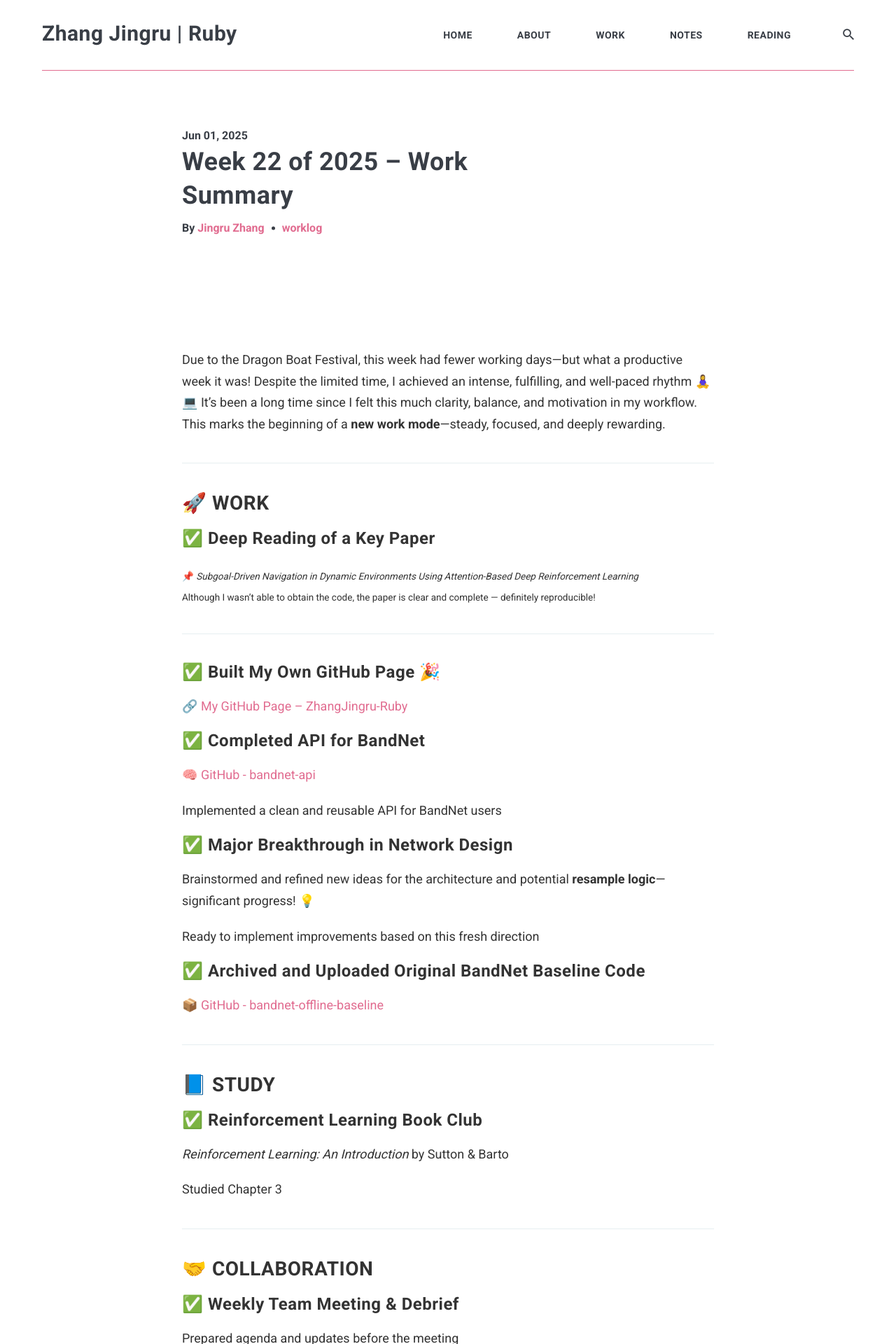
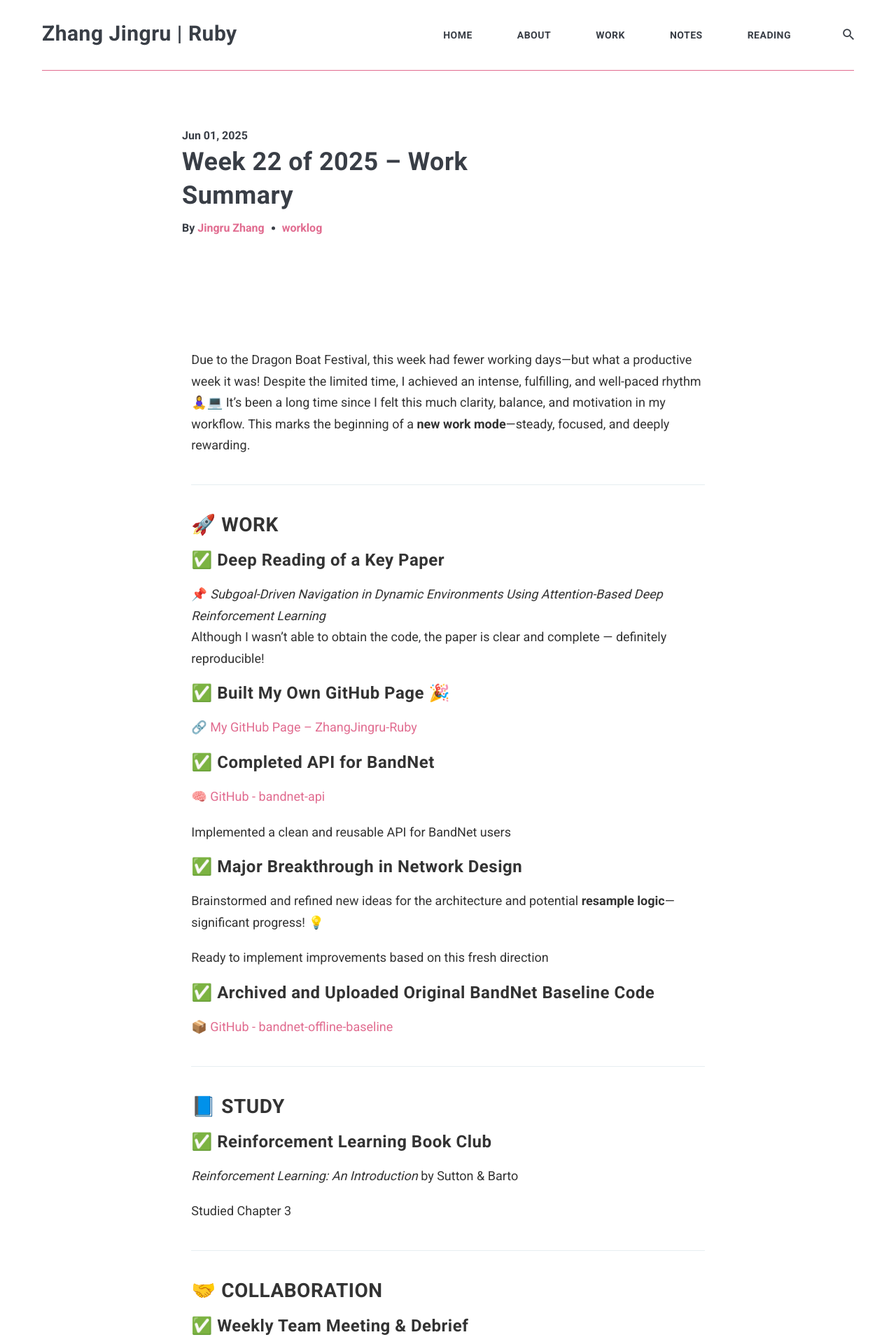
Before and after one commit to ZhangJingru-Ruby/ZhangJingru-Ruby.github.io, a Jekyll site: the page built from _posts/2025-05-30-week22-worklog.md, in a window 1280 px wide. Shown: the top 1920 px of the page at 70% size. Built offline with Jekyll 4.4.1, drawn with Linux system fonts in a browser that asks for light colours; nearby versions of some CDN libraries.

Commit message:
Make a few changes of the layout

```diff
--- a/_layouts/post.html
+++ b/_layouts/post.html
@@ -28,11 +28,6 @@ layout: default
       </div>
     </div>
   </div>
-
-  {% assign no-image = nil %}
-
-  </div>
-
 
   <div class="container">
   <div class="row">
--- a/_posts/2025-05-30-week22-worklog.md
+++ b/_posts/2025-05-30-week22-worklog.md
@@ -15,10 +15,8 @@ Due to the Dragon Boat Festival, this week had fewer working days—but what a p
 
 ### ✅ Deep Reading of a Key Paper
 
-<sub>📌 _Subgoal-Driven Navigation in Dynamic Environments Using Attention-Based Deep Reinforcement Learning_
-Although I wasn’t able to obtain the code, the paper is clear and complete — definitely reproducible!</sub>
-
----
+📌 _Subgoal-Driven Navigation in Dynamic Environments Using Attention-Based Deep Reinforcement Learning_
+Although I wasn’t able to obtain the code, the paper is clear and complete — definitely reproducible!
 
 ### ✅ Built My Own GitHub Page 🎉
 
@@ -76,7 +74,7 @@ Reflected and identified improvements
 
 ### ✅ IELTS Registration
 
-> 📅 Exam Date: July 5th
+📅 Exam Date: July 5th
 
 Registered and downloaded the admission ticket
 
```
